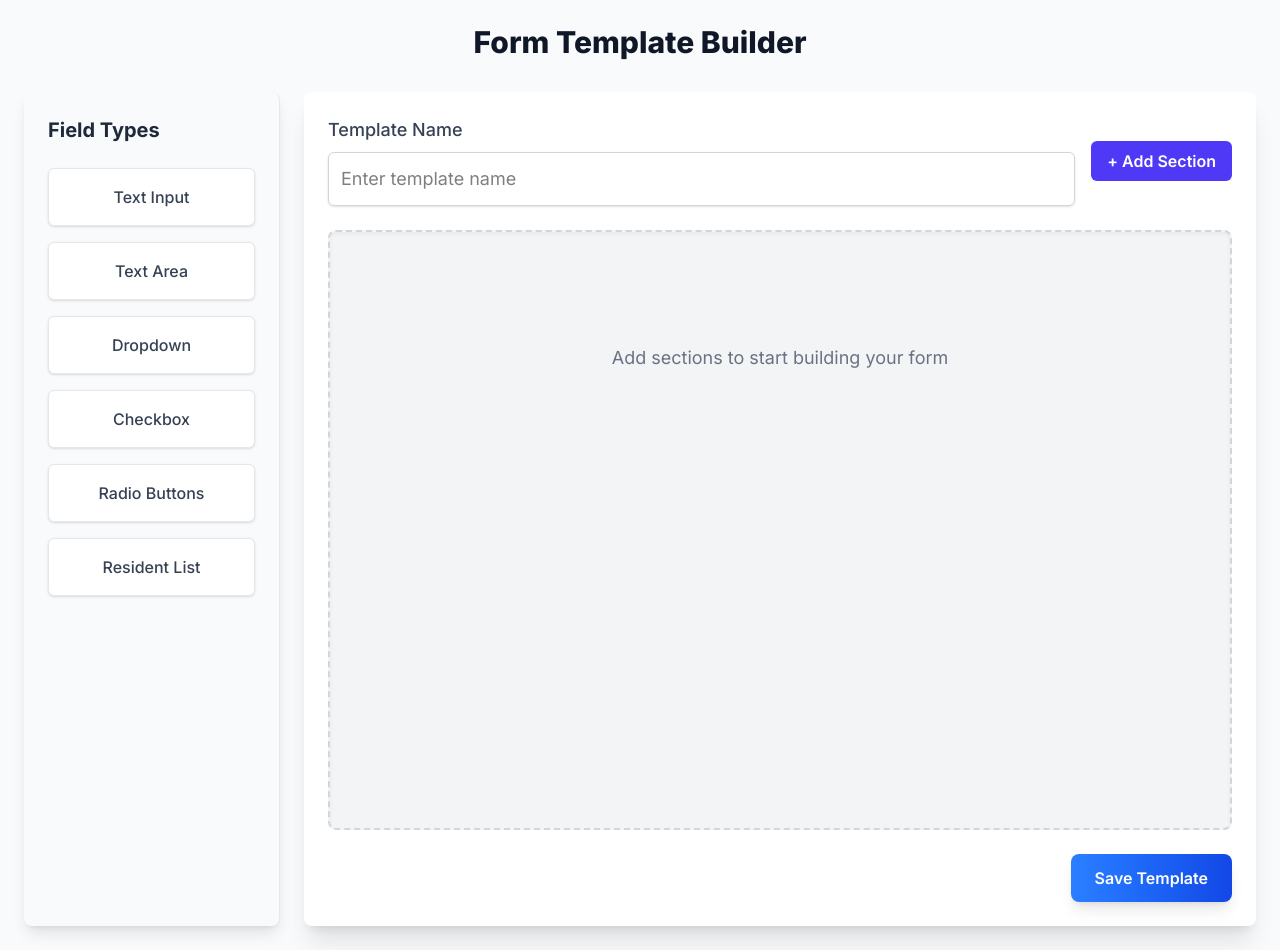
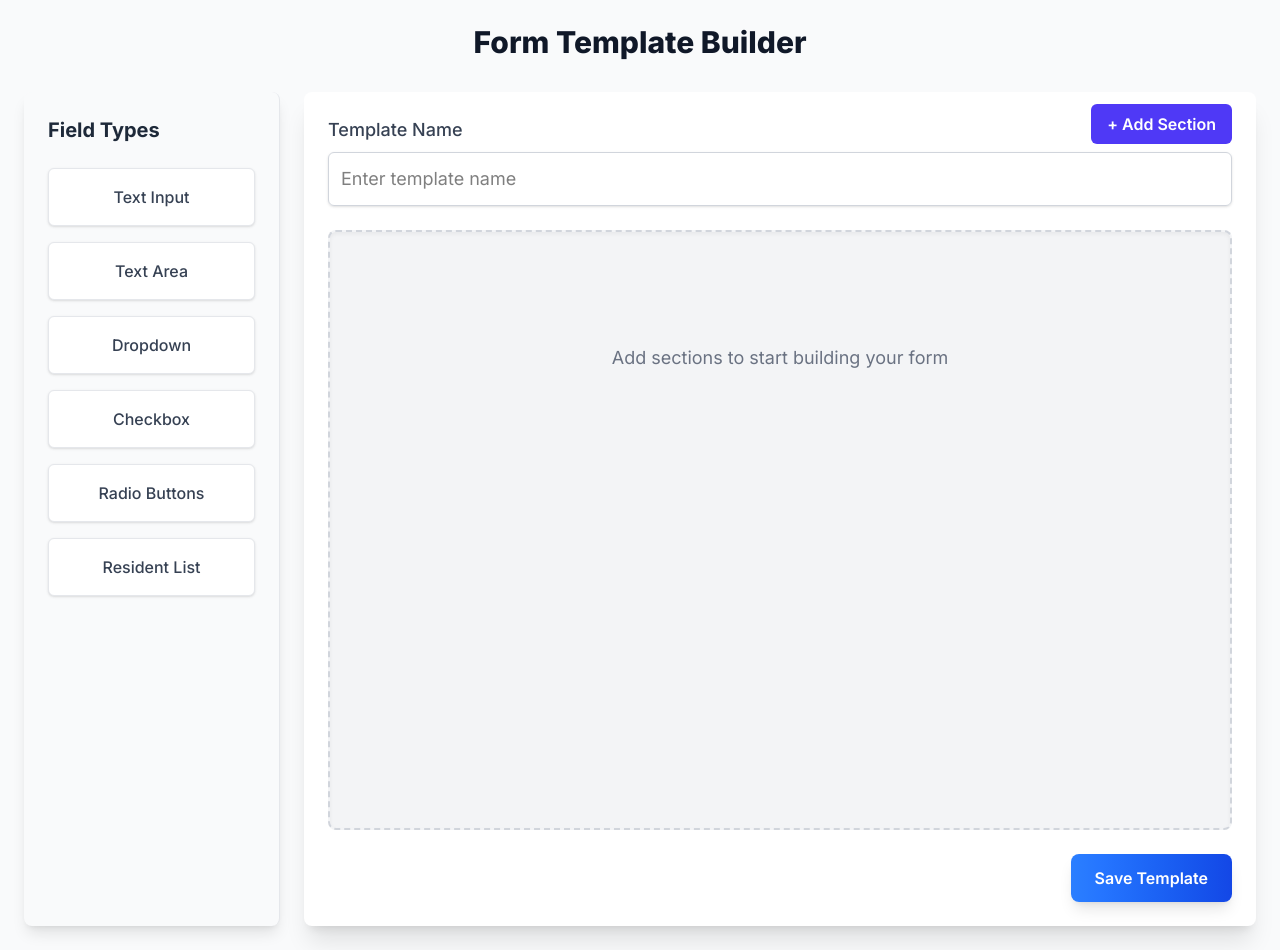
Before and after one commit to dheerendra63939580/formBuilder, a React (Vite) app: page /create-template in a window 1280 px wide. Built offline with nearby package versions, Linux system fonts and the light colour scheme.

Commit message:
improvement: make add section button position absolute

```diff
--- a/src/pages/TemplateBuilder.jsx
+++ b/src/pages/TemplateBuilder.jsx
@@ -147,8 +147,8 @@ const TemplateBuilder = () => {
             <div className="flex-grow flex space-x-6">
                 <Sidebar onAddField={(type) => {}} /> {/* no-op, moved into FormCanvas now */}
 
-                <div className="flex-grow flex flex-col bg-white rounded-lg shadow-xl p-6">
-                    <div className="mb-6 flex justify-between items-center">
+                <div className="flex-grow flex flex-col bg-white rounded-lg shadow-xl p-6 relative">
+                    <div className="mb-6 flex">
                         <div className="flex-grow">
                             <label htmlFor="templateName" className="block text-lg font-medium text-gray-700 mb-2">Template Name</label>
                             <input
@@ -162,7 +162,7 @@ const TemplateBuilder = () => {
                         </div>
                         <button
                             onClick={() => setIsSectionEditorOpen(true)}
-                            className="ml-4 px-4 py-2 bg-indigo-600 text-white font-semibold rounded-md hover:bg-indigo-700"
+                            className="ml-4 px-4 py-2 bg-indigo-600 text-white font-semibold rounded-md hover:bg-indigo-700 absolute right-6 top-3"
                         >
                             + Add Section
                         </button>
```
